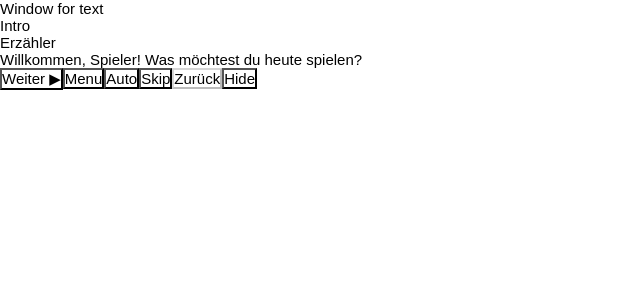
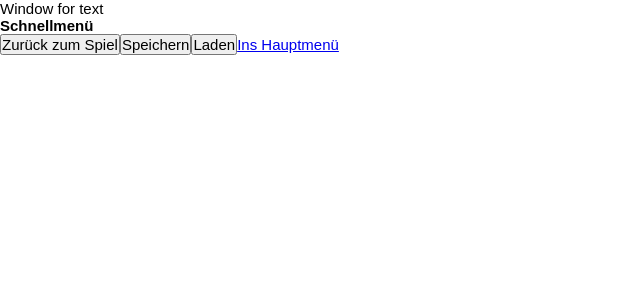
Before and after one commit to MSRMatrix/Visual-Novel, a React (Vite) app: page /start in a window 1280 px wide. Both pictures are taken after a click on the button "Menu". Shown: the top 300 px of the page, without its empty margins (0-640 px from the left). Built offline with nearby package versions, Linux system fonts and the light colour scheme.

Commit message:
add menu, change prolog data

```diff
--- /dev/null
+++ b/src/components/functions/nextStep.jsx
@@ -0,0 +1,29 @@
+ export function nextStep(scene, stepIndex, setStepIndex, setShowChoices, currentChapter, navigate, setHistory, currentScene, setCurrentChapter, setCurrentScene){
+    const steps = scene.steps;
+
+    if (stepIndex < steps.length - 1) {
+      setStepIndex(stepIndex + 1);
+    } else {
+      // Steps vorbei
+      if (scene.choices) {
+        setShowChoices(true);
+      } else if (scene.next) {
+        // Kapitel/Szenenwechsel
+        const nextChapter = scene.next.chapter || currentChapter;
+        const nextScene = scene.next.scene || scene.next;
+        if (nextChapter === "exit" && nextScene === "close") {
+          return navigate("/credits");
+        }
+setHistory((prev) => [
+  ...prev,
+  { chapter: currentChapter, scene: currentScene, step: stepIndex },
+]);
+        setCurrentChapter(nextChapter);
+        setCurrentScene(nextScene);
+        setStepIndex(0);
+        setShowChoices(false);
+      } else {
+        console.log("Ende der Story");
+      }
+    }
+  }
--- /dev/null
+++ b/src/components/functions/stepBack.jsx
@@ -0,0 +1,14 @@
+export function stepBack(stepIndex, setStepIndex, setCurrentChapter, setCurrentScene, setHistory, history, setShowChoices){
+  if (stepIndex > 0) {
+    setShowChoices(false)
+    setStepIndex(stepIndex - 1);
+  } else if (history.length > 0) {
+    const last = history[history.length - 1];
+    setCurrentChapter(last.chapter);
+    setCurrentScene(last.scene);
+    setStepIndex(last.step);
+    setHistory((prev) => prev.slice(0, -1)); // letzten Eintrag löschen
+  } else {
+    console.log("Am Anfang der Story.");
+  }
+}
--- /dev/null
+++ b/src/components/menu/Menu.jsx
@@ -0,0 +1,37 @@
+import { NavLink } from "react-router-dom";
+import "./menu.css";
+
+function Menu({
+  setQuickMenu,
+  currentChapter,
+  currentScene,
+  stepIndex,
+  history,
+}) {
+
+
+  function save() {
+    console.log(currentChapter);
+    console.log(currentScene);
+    console.log(stepIndex);
+    console.log(history);
+    // In den Local Storage einspeichern (Vermutlich den Titel Speicherplatz 1, 2, 3 etc...)
+  }
+
+  function load() {
+    console.log(`Noch keine Funktion :)`);
+    // Local Storage Daten rausfiltern
+  }
+
+  return (
+    <>
+      <h1>Schnellmenü</h1>
+      <button onClick={() => setQuickMenu(false)}>Zurück zum Spiel</button>
+      <button onClick={() => save()}>Speichern</button>
+      <button onClick={() => load()}>Laden</button>
+      <NavLink to="/">Ins Hauptmenü</NavLink>
+    </>
+  );
+}
+
+export default Menu;
--- a/src/components/text/DialogueBox.jsx
+++ b/src/components/text/DialogueBox.jsx
@@ -1,107 +1,111 @@
-import { useState } from "react";
+import { useEffect, useState } from "react";
 import { story } from "./data/story";
 import { useNavigate } from "react-router-dom";
 import "./dialogueBox.css";
+import Menu from "../menu/Menu";
+import { nextStep } from "../functions/nextStep";
+import { stepBack } from "../functions/stepBack";
 
 export default function VisualNovel() {
-  //   const [save, setSave] = useState({
-  //     currentChapter: null,
-  //     currentScene: null,
-  //     stepIndex: null,
-  //     showChoices: false
-  //   });
+  const [load, setLoad] = useState({
+    currentChapter: "",
+    currentScene: "",
+    stepIndex: "",
+    history: "",
+  });
+
+  const [currentChapter, setCurrentChapter] = useState(
+    load.currentChapter || "prolog"
+  );
+  const [currentScene, setCurrentScene] = useState(
+    load.currentScene || "intro"
+  );
+  const [stepIndex, setStepIndex] = useState(load.stepIndex || 0);
+  const [history, setHistory] = useState(load.history || []);
+
+  const [showChoices, setShowChoices] = useState(false);
+  const [auto, setAuto] = useState(false);
+  const [autoTime, setAutoTime] = useState(5000);
+  const [quickMenu, setQuickMenu] = useState(false);
+
   const navigate = useNavigate();
-  const [currentChapter, setCurrentChapter] = useState("prolog");
-  const [currentScene, setCurrentScene] = useState("intro");
-  const [stepIndex, setStepIndex] = useState(0);
-  const [showChoices, setShowChoices] = useState(false);
-
-  const [history, setHistory] = useState([]);
   const scene = story[currentChapter][currentScene];
 
   const steps = scene.steps;
   const currentStep = steps[stepIndex];
 
-  const nextStep = () => {
-    const steps = scene.steps;
+  const choose = (chapter, scene) => {
+  // 💾 Aktuellen Zustand merken
+  setHistory(prev => [
+    ...prev,
+    {
+      chapter: currentChapter,
+      scene: currentScene,
+      step: stepIndex,
+    },
+  ]);
 
-    if (stepIndex < steps.length - 1) {
-      setStepIndex(stepIndex + 1);
-    } else {
-      // Steps vorbei
-      if (scene.choices) {
-        setShowChoices(true);
-      } else if (scene.next) {
-        // Kapitel/Szenenwechsel
-        const nextChapter = scene.next.chapter || currentChapter;
-        const nextScene = scene.next.scene || scene.next;
-        console.log(scene);
-
-        if (nextChapter === "exit" && nextScene === "close") {
-          return navigate("/credits");
-        }
-
-        setCurrentChapter(nextChapter);
-        setCurrentScene(nextScene);
-        setStepIndex(0);
-        setShowChoices(false);
-      } else {
-        console.log("Ende der Story");
-      }
-    }
-  };
-
-  const stepBack = () => {
-    const steps = scene.steps;
-
-    if (stepIndex > 0) {
-      setStepIndex(stepIndex - 1);
-    } else {
-      // Steps vorbei
-      if (scene.choices) {
-        setShowChoices(true);
-      } else if (scene.next) {
-        // Kapitel/Szenenwechsel
-        const nextChapter = scene.next.chapter || currentChapter;
-        const nextScene = scene.next.scene || scene.next;
-        if (nextChapter === "exit" && nextScene === "close") {
-          return navigate("/credits");
-        }
-
-        setCurrentChapter(nextChapter);
-        setCurrentScene(nextScene);
-        setStepIndex(0);
-        setShowChoices(false);
-      } else {
-        console.log("Ende der Story");
-      }
-    }
-  };
-
-  const choose = (chapter, scene) => {
+  // Dann zur neuen Szene springen
   setCurrentChapter(chapter);
   setCurrentScene(scene);
   setStepIndex(0);
   setShowChoices(false);
 };
+
+
+  useEffect(() => {
+    if (!auto || showChoices) return;
+
+    const interval = setInterval(() => {
+      nextStep(
+        scene,
+        stepIndex,
+        setStepIndex,
+        setShowChoices,
+        currentChapter,
+        navigate,
+        setHistory,
+        currentScene,
+        setCurrentChapter,
+        setCurrentScene
+      );
+    }, autoTime);
+
+    return () => clearInterval(interval);
+  }, [auto, autoTime, showChoices, stepIndex]);
+
+  console.log(history);
+
   return (
-    <div className="dialogue-box p-4 bg-gray-800 text-white rounded">
+    <div>
+      {!quickMenu ? (
+        <div>
           <div>
             <p>
-          {scene.id.toUpperCase().slice(0, 1) + scene.id.toLowerCase().slice(1)}
+              {scene.id.toUpperCase().slice(0, 1) +
+                scene.id.toLowerCase().slice(1)}
             </p>
           </div>
 
           <>
-
-        {!showChoices ? <div> <p className="font-bold">{currentStep.speaker}</p> <p className="mt-2">{currentStep.text}</p> </div> : ""}
+            {!showChoices ? (
+              <div>
+                {" "}
+                <p className="font-bold">{currentStep.speaker}</p>{" "}
+                <p className="mt-2">{currentStep.text}</p>{" "}
+              </div>
+            ) : (
+              ""
+            )}
 
             {showChoices && (
               <div className="choices mt-4 flex flex-col gap-2">
                 {scene.choices.map((choice, idx) => (
                   <button
                     key={idx}
-                onClick={() => choose(choice.next.chapter, choice.next.scene)}
+                    onClick={() =>
+                      choose(choice.next.chapter, choice.next.scene)
+                    }
                     className="bg-blue-600 p-2 rounded hover:bg-blue-500"
                   >
                     {choice.text}
@@ -112,19 +116,56 @@ export default function VisualNovel() {
 
             <div>
               <button
-            onClick={nextStep}
+                onClick={() => {
+                  nextStep(
+                    scene,
+                    stepIndex,
+                    setStepIndex,
+                    setShowChoices,
+                    currentChapter,
+                    navigate,
+                    setHistory,
+                    currentScene,
+                    setCurrentChapter,
+                    setCurrentScene
+                  ),
+                    setAuto(false);
+                }}
                 className="window-action"
                 disabled={showChoices}
               >
                 Weiter ▶
               </button>
-          <button className="window-action">Menu</button>
-          <button className="window-action">Auto</button>
+              <button
+                className="window-action"
+                onClick={() => setQuickMenu(true)}
+              >
+                Menu
+              </button>
+              <button
+                className="window-action"
+                onClick={() => setAuto((prevMode) => !prevMode)}
+                style={{ background: auto ? "blue" : "" }}
+                disabled={showChoices}
+              >
+                Auto
+              </button>
               <button className="window-action">Skip</button>
               <button
-            onClick={stepBack}
+                onClick={() => {
+                  stepBack(
+                    stepIndex,
+                    setStepIndex,
+                    setCurrentChapter,
+                    setCurrentScene,
+                    setHistory,
+                    history,
+                    setShowChoices
+                  ),
+                    setAuto(false);
+                }}
                 className="window-action"
-            disabled={stepIndex <= 0 && scene.id === "intro"}
+                disabled={!history}
               >
                 Zurück
               </button>
@@ -132,5 +173,15 @@ export default function VisualNovel() {
             </div>
           </>
         </div>
+      ) : (
+        <Menu
+          setQuickMenu={setQuickMenu}
+          currentChapter={currentChapter}
+          currentScene={currentScene}
+          stepIndex={stepIndex}
+          history={history}
+        />
+      )}
+    </div>
   );
 }
--- a/src/components/text/data/prolog.js
+++ b/src/components/text/data/prolog.js
@@ -6,15 +6,22 @@ export const prolog = {
     steps: [
       {
         speaker: narrator,
+        text: "...",
+      },
+      {
+        speaker: narrator,
         text: "Willkommen, Spieler! Was möchtest du heute spielen?",
       },
     ],
     choices: [
       {
         text: "Eine heroische Geschichte voller Abenteuer!",
-          next: {chapter: "prolog", scene: "choice_fail"},
+        next: { chapter: "prolog", scene: "choice_fail" },
       },
-        { text: "Eine ruhige Geschichte über das Leben.", next: {chapter: "prolog", scene: "path_life"} },
+      {
+        text: "Eine ruhige Geschichte über das Leben.",
+        next: { chapter: "prolog", scene: "path_life" },
+      },
     ],
   },
 
@@ -39,7 +46,7 @@ export const prolog = {
         text: "Dann nehmen wir einfach den anderen Storyteil!",
       },
     ],
-      next: {chapter: "prolog", scene: "path_life"},
+    next: { chapter: "prolog", scene: "path_life" },
   },
 
   path_life: {
@@ -62,6 +69,6 @@ export const prolog = {
         text: "Kapitel Ende",
       },
     ],
-      next: {chapter: "chapterOne", scene: "path_life_continue_1"},
+    next: { chapter: "chapterOne", scene: "path_life_continue_1" },
   },
 };
```
Also changed, not shown: src/components/menu/menu.css (added). Lines whose indentation alone changed are shown as unchanged.
